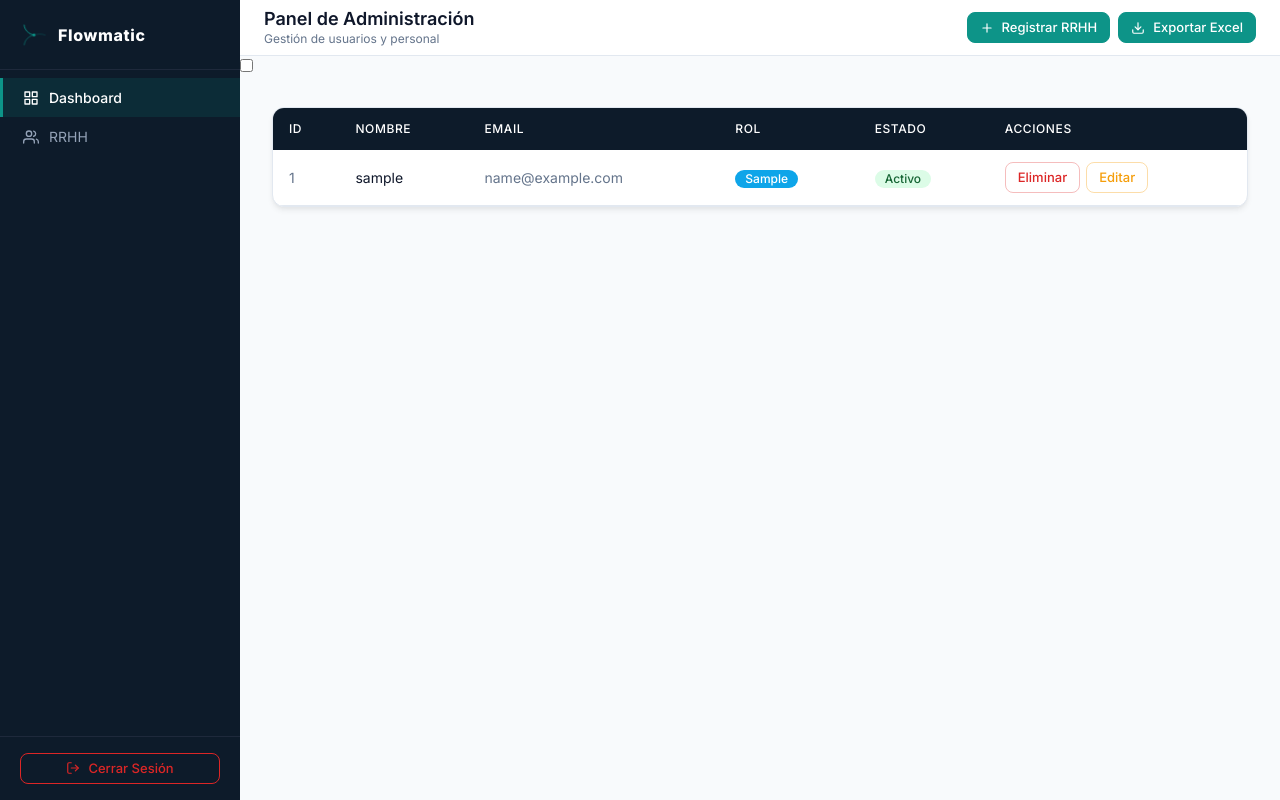
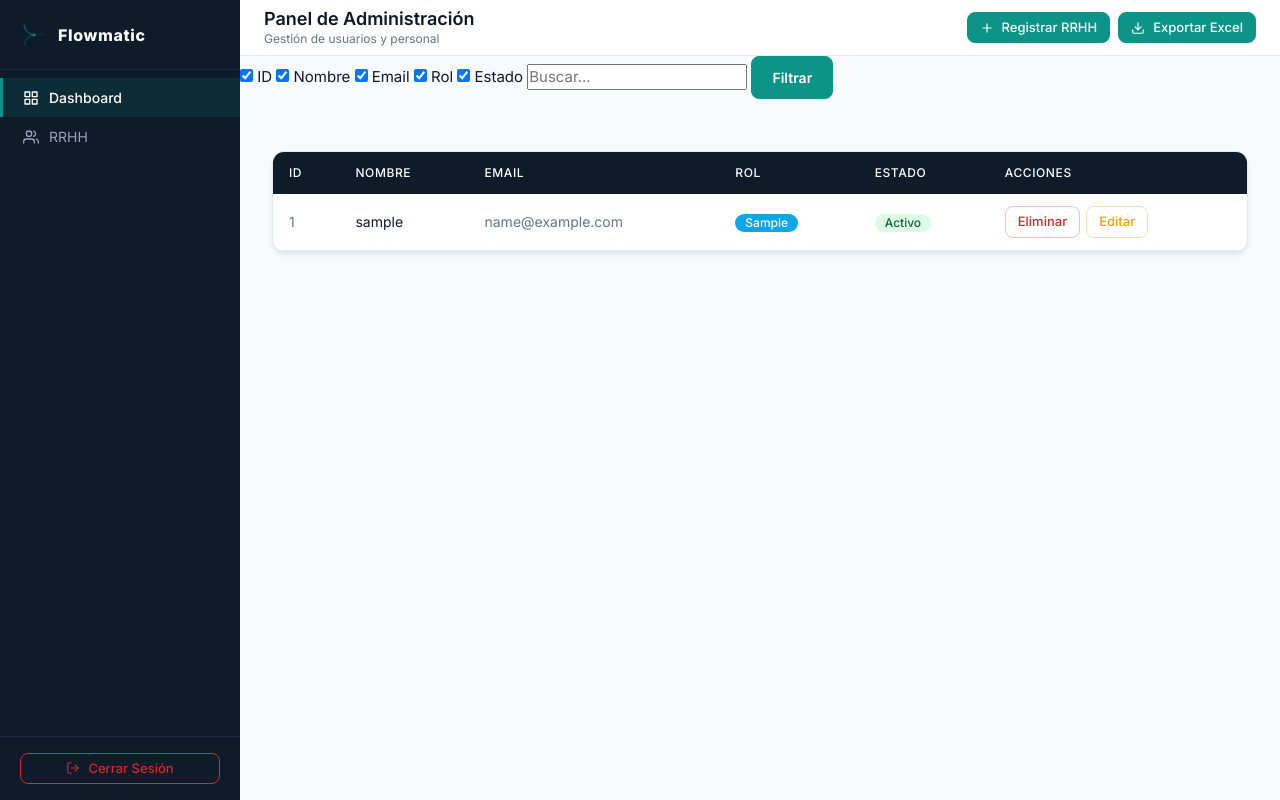
Before and after one commit to julidev0/flowmatic_admin, a Django app: page /admin-panel/ in a window 1280 px wide. Run offline with Django 5.2, Linux system fonts and the light colour scheme; a user stored in the database is signed in; tables that the repository leaves empty hold one stand-in row (values such as "Sample post").

Commit message:
Feat : Agregado filtros de exportacion para excel

```diff
--- a/templates/admin.html
+++ b/templates/admin.html
@@ -61,16 +61,28 @@
           <svg width="14" height="14" viewBox="0 0 24 24" fill="none" stroke="currentColor" stroke-width="2" stroke-linecap="round" stroke-linejoin="round"><line x1="12" y1="5" x2="12" y2="19"/><line x1="5" y1="12" x2="19" y2="12"/></svg>
           Registrar RRHH
         </button>
-        <a href="{% url 'exportar_excel' %}" class="btn btn-primary btn-sm">
-          <svg width="14" height="14" viewBox="0 0 24 24" fill="none" stroke="currentColor" stroke-width="2" stroke-linecap="round" stroke-linejoin="round"><path d="M21 15v4a2 2 0 0 1-2 2H5a2 2 0 0 1-2-2v-4"/><polyline points="7 10 12 15 17 10"/><line x1="12" y1="15" x2="12" y2="3"/></svg>
-          Exportar Excel
+
+        <a href="{% url 'exportar_excel' %}?{{ request.GET.urlencode }}" class="btn btn-primary btn-sm">
+            <svg width="14" height="14" viewBox="0 0 24 24" fill="none" stroke="currentColor" stroke-width="2" stroke-linecap="round" stroke-linejoin="round"><path d="M21 15v4a2 2 0 0 1-2 2H5a2 2 0 0 1-2-2v-4"/><polyline points="7 10 12 15 17 10"/><line x1="12" y1="15" x2="12" y2="3"/></svg>
+            Exportar Excel
         </a>
       </div>
     </header>
     <div>
-      <input type="checkbox" >
+    <form action="{% url 'panel_admin' %}" method="GET" class="mb-4">
+        <label><input type="checkbox" name="col" value="id" checked> ID</label>
+        <label><input type="checkbox" name="col" value="username" checked> Nombre</label>
+        <label><input type="checkbox" name="col" value="email" checked> Email</label>
+        <label><input type="checkbox" name="col" value="rol" checked> Rol</label>
+        <label><input type="checkbox" name="col" value="estado" checked> Estado</label>
+
+        <input type="text" name="q" value="{{ request.GET.q }}" placeholder="Buscar...">
+
+        <button type="submit" class="btn btn-primary">Filtrar</button>
+
+    </form>
+
     </div>
-
     <div class="admin-content">
 
       {% if request.GET.error == 'duplicado' %}
```
